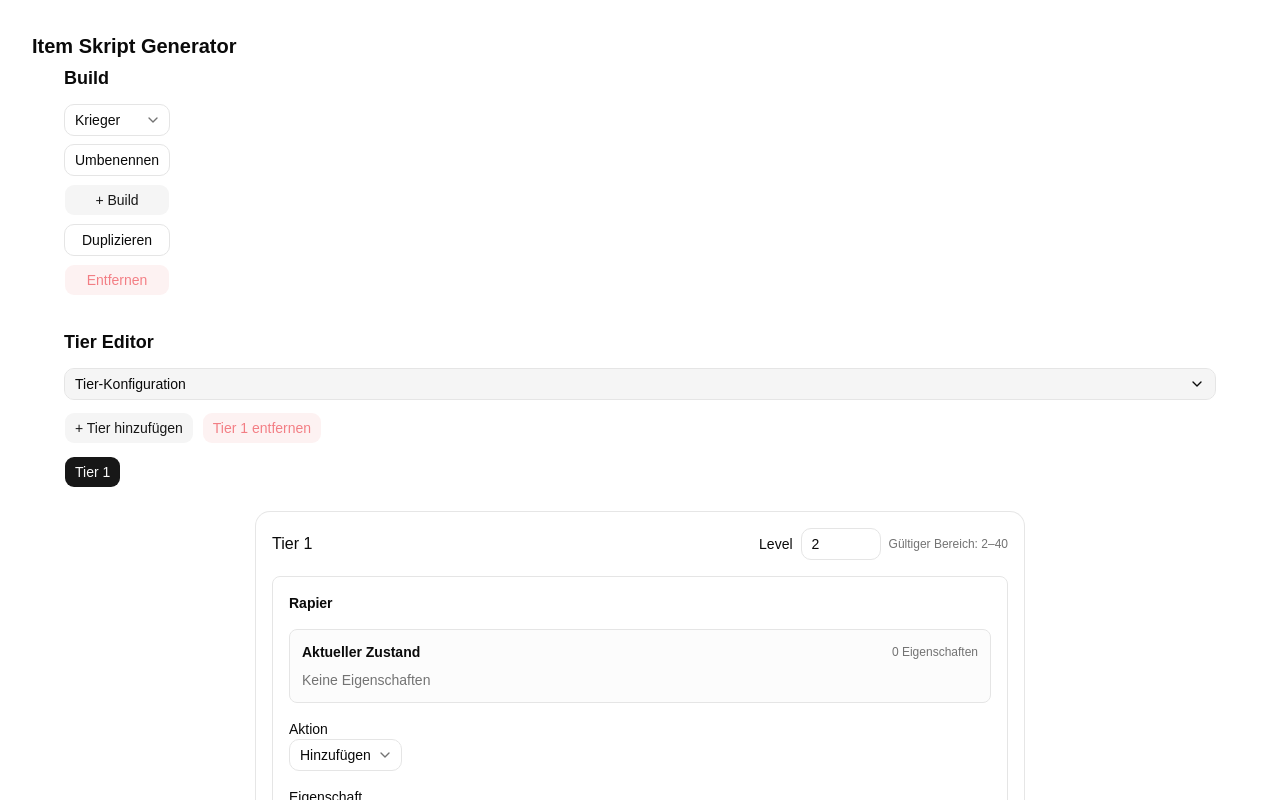
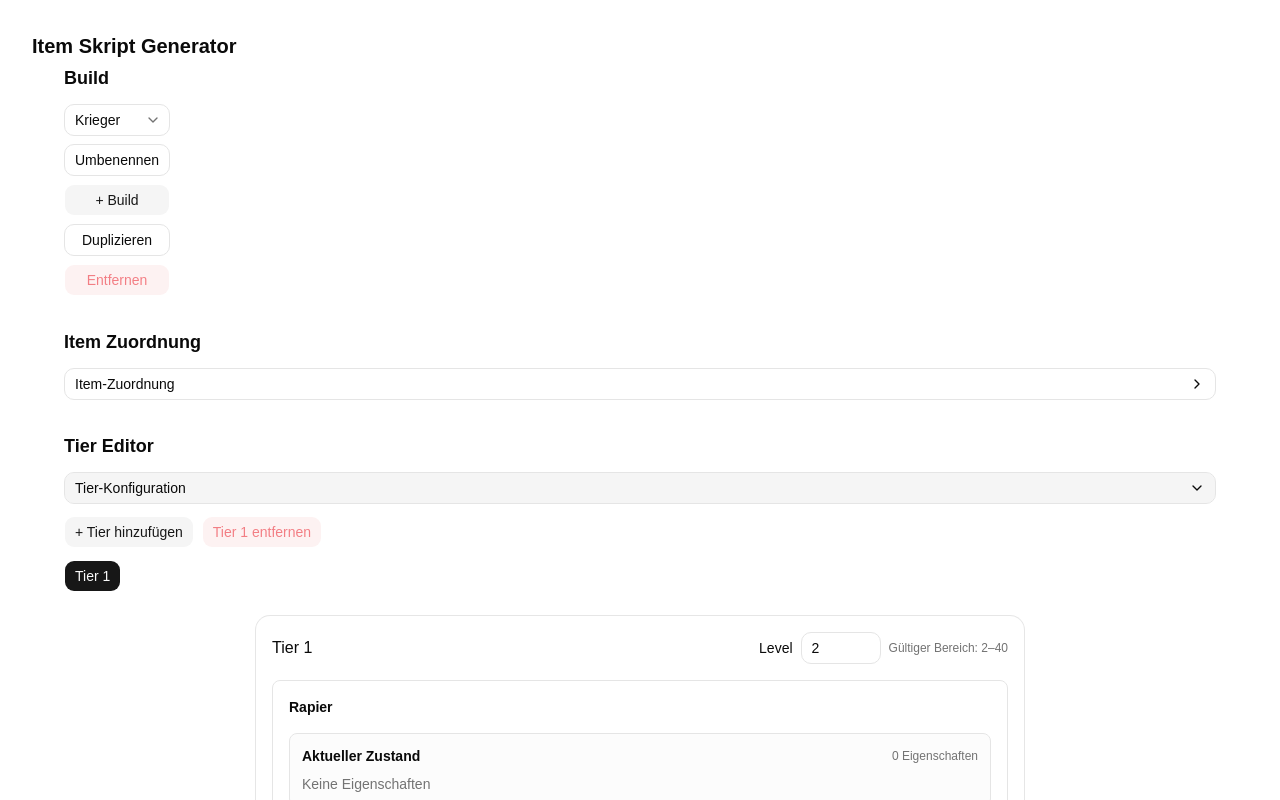
Before and after one commit to davgeiger/nwn-script-generator, a React (Vite) app: page / in a window 1280 px wide. Shown: the top 800 px of the page. Built offline with nearby package versions, Linux system fonts and the light colour scheme.

Commit message:
Added build-switching

```diff
--- a/src/components/ProjectEditor.tsx
+++ b/src/components/ProjectEditor.tsx
@@ -11,7 +11,9 @@ import { ItemListEditor } from "@/components/item/ItemListEditor"
 import { ScriptManager } from "@/components/script/ScriptManager"
 
 import { generateScriptFiles } from "@/generators/scriptFilesGenerator"
+
 import { BuildManager } from "./build/BuildManager"
+import { BuildItemAssignment } from "./build/BuildItemAssignment"
 
 const initialConfig: ProjectConfig = {
   items: initialItems,
@@ -123,6 +125,26 @@ export function ProjectEditor() {
           />
         </section>
 
+        {activeBuild && (
+          <BuildItemAssignment
+            items={config.items}
+            activeBuild={activeBuild}
+            onChange={(itemIds) => {
+              setConfig((currentConfig) => ({
+                ...currentConfig,
+                builds: currentConfig.builds.map((build) =>
+                  build.id === currentConfig.activeBuildId
+                    ? {
+                        ...build,
+                        itemIds,
+                      }
+                    : build
+                ),
+              }))
+            }}
+          />
+        )}
+
         <TierListEditor
           items={buildItems}
           tiers={activeBuild.tiers}
--- /dev/null
+++ b/src/components/build/BuildItemAssignment.tsx
@@ -0,0 +1,83 @@
+import { useState } from "react"
+
+import { Button } from "@/components/ui/button"
+import { Checkbox } from "@/components/ui/checkbox"
+import {
+  Collapsible,
+  CollapsibleContent,
+  CollapsibleTrigger,
+} from "@/components/ui/collapsible"
+
+import { ChevronDown, ChevronRight } from "lucide-react"
+
+import type { BuildConfig } from "@/types/builds"
+import type { LevelItem } from "@/types/items"
+
+type BuildItemAssignmentProps = {
+  items: LevelItem[]
+  activeBuild: BuildConfig
+  onChange: (itemIds: string[]) => void
+}
+
+export function BuildItemAssignment({
+  items,
+  activeBuild,
+  onChange,
+}: BuildItemAssignmentProps) {
+  const [open, setOpen] = useState(false)
+
+  function handleCheckedChange(itemId: string, checked: boolean) {
+    if (checked) {
+      onChange([...activeBuild.itemIds, itemId])
+
+      return
+    }
+
+    onChange(activeBuild.itemIds.filter((id) => id !== itemId))
+  }
+
+  return (
+    <div className="space-y-3">
+      <h2 className="text-lg font-semibold">Item Zuordnung</h2>
+      <Collapsible open={open} onOpenChange={setOpen} className="space-y-3">
+        <CollapsibleTrigger
+          render={
+            <Button variant="outline" className="w-full justify-between" />
+          }
+        >
+          <span>Item-Zuordnung</span>
+
+          {open ? (
+            <ChevronDown className="h-4 w-4" />
+          ) : (
+            <ChevronRight className="h-4 w-4" />
+          )}
+        </CollapsibleTrigger>
+
+        <CollapsibleContent>
+          <div className="space-y-2">
+            {items.map((item) => {
+              const checked = activeBuild.itemIds.includes(item.id)
+
+              return (
+                <div key={item.id} className="flex items-center gap-2">
+                  <Checkbox
+                    id={`build-item-${item.id}`}
+                    checked={checked}
+                    onCheckedChange={(value) =>
+                      handleCheckedChange(item.id, value === true)
+                    }
+                  />
+
+                  <label htmlFor={`build-item-${item.id}`} className="text-sm">
+                    {item.name}
+                  </label>
+                </div>
+              )
+            })}
+          </div>
+        </CollapsibleContent>
+      </Collapsible>
+    </div>
+  )
+}
```
